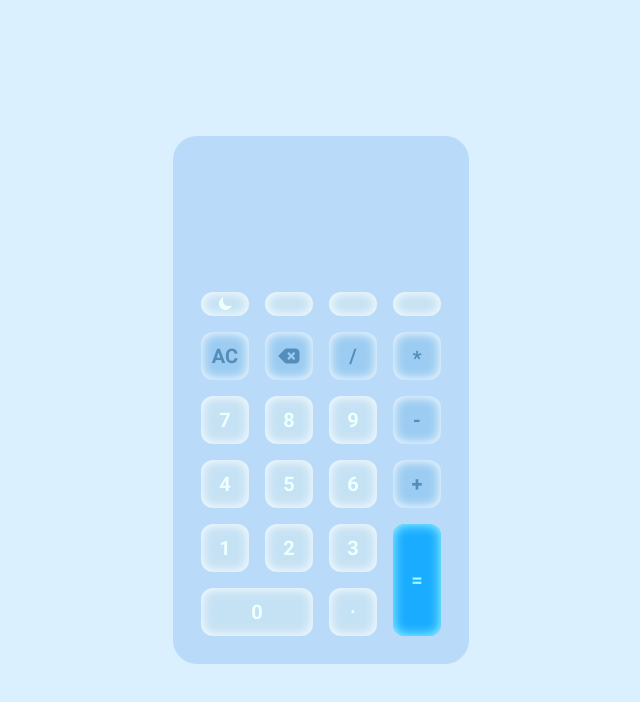
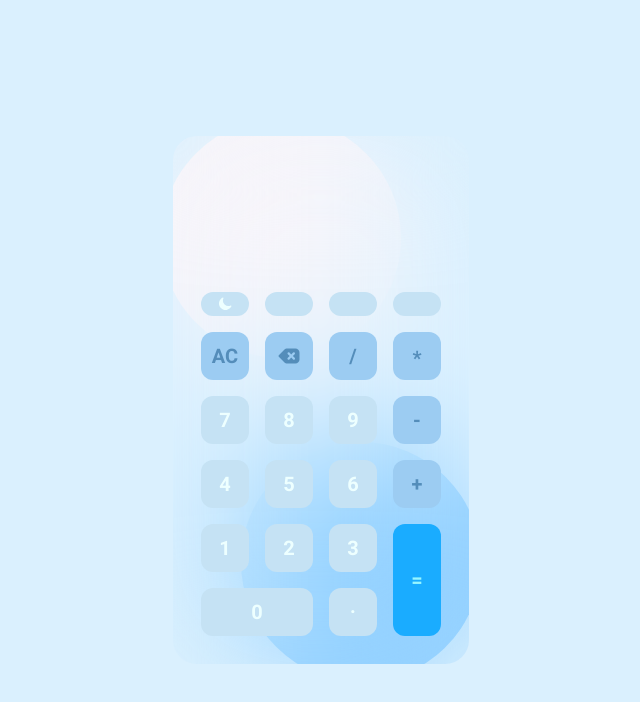
Before and after one commit to Nikkihosseini/Calculator, a website: page Public/index.html in a window 1280 px wide. Shown: the whole page, without its empty margins (319-959 px from the left). Drawn offline with Linux system fonts and the light colour scheme.

Commit message:
add styles3

```diff
--- a/Public/index.html
+++ b/Public/index.html
@@ -26,11 +26,14 @@
                <path d="M14.438 10.148c.19-.425-.321-.787-.748-.601A5.5 5.5 0 0 1 6.453 2.31c.186-.427-.176-.938-.6-.748a6.501 6.501 0 1 0 8.585 8.586Z" />
            </symbol>
        </svg>
-        <div class="circle flex flex-col bg-lightBlue-150 dark:bg-darkBlue-200 p-7 rounded-3xl backdrop-blur-xl">
+       <div class="relative overflow-hidden">
+           <div class="absolute bg-circle-100 dark:bg-circleDark-100 w-60 h-60 rounded-full top-[-18px] left-[-12px] -z-10"></div>
+           <div class="absolute bg-circle-200 dark:bg-circleDark-200 w-60 h-60 rounded-full bottom-[-18px] right-[-12px] -z-10"></div>
+           <div class="flex flex-col p-7 rounded-3xl backdrop-blur-3xl">
                <div class="h-32"></div>
                <div>
                    <div class="flex items-center gap-x-4 mb-4">
-                   <div class="toggleTheme flex items-center justify-center w-12 h-6 bg-lightBlue-250 dark:bg-darkBlue-300 rounded-xl cursor-pointer shadow-btnShadow hover:shadow-none">
+                       <div class="toggleTheme flex items-center justify-center w-12 h-6 bg-lightBlue-250 dark:bg-darkBlue-300 rounded-xl cursor-pointer hover:bg-lightBlue-600 dark:hover:bg-darkBlue-550">
                            <svg class="hidden dark:block w-4 h-4 text-lightBlue-200 dark:text-darkBlue-250">
                                <use href="#sun"></use>
                            </svg>
@@ -38,68 +41,69 @@
                                <use href="#moon"></use>
                            </svg>
                        </div>
-                   <div class="flex items-center justify-center w-12 h-6 bg-lightBlue-250 dark:bg-darkBlue-300 rounded-xl shadow-btnShadow"></div>
-                   <div class="flex items-center justify-center w-12 h-6 bg-lightBlue-250 dark:bg-darkBlue-300 rounded-xl shadow-btnShadow"></div>
-                   <div class="flex items-center justify-center w-12 h-6 bg-lightBlue-250 dark:bg-darkBlue-300 rounded-xl shadow-btnShadow"></div>
+                       <div class="flex items-center justify-center w-12 h-6 bg-lightBlue-250 dark:bg-darkBlue-300 rounded-xl hover:bg-lightBlue-600 dark:hover:bg-darkBlue-550 cursor-pointer"></div>
+                       <div class="flex items-center justify-center w-12 h-6 bg-lightBlue-250 dark:bg-darkBlue-300 rounded-xl hover:bg-lightBlue-600 dark:hover:bg-darkBlue-550 cursor-pointer"></div>
+                       <div class="flex items-center justify-center w-12 h-6 bg-lightBlue-250 dark:bg-darkBlue-300 rounded-xl hover:bg-lightBlue-600 dark:hover:bg-darkBlue-550 cursor-pointer"></div>
                    </div>
                    <div class="grid gap-4 grid-cols-4 grid-rows-5">
-                   <div class="flex items-center justify-center w-12 h-12 bg-lightBlue-300 dark:bg-darkBlue-350 rounded-xl shadow-btnShadow">
+                       <div class="flex items-center justify-center w-12 h-12 bg-lightBlue-300 dark:bg-darkBlue-350 rounded-xl hover:bg-lightBlue-650 dark:hover:bg-darkBlue-600 cursor-pointer">
                            <span class="text-lightBlue-350 dark:text-darkBlue-400">AC</span>
                        </div>
-                   <div class="flex items-center justify-center w-12 h-12 bg-lightBlue-300 dark:bg-darkBlue-350 rounded-xl shadow-btnShadow">
+                       <div class="flex items-center justify-center w-12 h-12 bg-lightBlue-300 dark:bg-darkBlue-350 rounded-xl hover:bg-lightBlue-650 dark:hover:bg-darkBlue-600 cursor-pointer">
                        <span class="text-lightBlue-350 dark:text-darkBlue-400">
                            <svg class="w-6 h-6">
                                <use href="#backspace"></use>
                            </svg>
                        </span>
                        </div>
-                   <div class="flex items-center justify-center w-12 h-12 bg-lightBlue-300 dark:bg-darkBlue-350 rounded-xl shadow-btnShadow">
+                       <div class="flex items-center justify-center w-12 h-12 bg-lightBlue-300 dark:bg-darkBlue-350 rounded-xl hover:bg-lightBlue-650 dark:hover:bg-darkBlue-600 cursor-pointer">
                            <span class="text-lightBlue-350 dark:text-darkBlue-400">/</span>
                        </div>
-                   <div class="flex items-center justify-center w-12 h-12  bg-lightBlue-300 dark:bg-darkBlue-350 rounded-xl shadow-btnShadow">
+                       <div class="flex items-center justify-center w-12 h-12  bg-lightBlue-300 dark:bg-darkBlue-350 rounded-xl hover:bg-lightBlue-650 dark:hover:bg-darkBlue-600 cursor-pointer">
                            <span class="text-lightBlue-350 dark:text-darkBlue-400 h-6">*</span>
                        </div>
-                   <div class="flex items-center justify-center w-12 h-12 bg-lightBlue-250 dark:bg-darkBlue-300 rounded-xl shadow-btnShadow">
+                       <div class="flex items-center justify-center w-12 h-12 bg-lightBlue-250 dark:bg-darkBlue-300 rounded-xl hover:bg-lightBlue-600 dark:hover:bg-darkBlue-550 cursor-pointer">
                            <span class="text-lightBlue-200 dark:text-darkBlue-250">7</span>
                        </div>
-                   <div class="flex items-center justify-center w-12 h-12 bg-lightBlue-250 dark:bg-darkBlue-300 rounded-xl shadow-btnShadow">
+                       <div class="flex items-center justify-center w-12 h-12 bg-lightBlue-250 dark:bg-darkBlue-300 rounded-xl hover:bg-lightBlue-600 dark:hover:bg-darkBlue-550 cursor-pointer">
                            <span class="text-lightBlue-200 dark:text-darkBlue-250">8</span>
                        </div>
-                   <div class="flex items-center justify-center w-12 h-12 bg-lightBlue-250 dark:bg-darkBlue-300 rounded-xl shadow-btnShadow">
+                       <div class="flex items-center justify-center w-12 h-12 bg-lightBlue-250 dark:bg-darkBlue-300 rounded-xl hover:bg-lightBlue-600 dark:hover:bg-darkBlue-550 cursor-pointer">
                            <span class="text-lightBlue-200 dark:text-darkBlue-250">9</span>
                        </div>
-                   <div class="flex items-center justify-center w-12 h-12 bg-lightBlue-300 dark:bg-darkBlue-350 rounded-xl shadow-btnShadow">
+                       <div class="flex items-center justify-center w-12 h-12 bg-lightBlue-300 dark:bg-darkBlue-350 rounded-xl hover:bg-lightBlue-650 dark:hover:bg-darkBlue-600 cursor-pointer">
                            <span class="text-lightBlue-350 dark:text-darkBlue-400">-</span>
                        </div>
-                   <div class="flex items-center justify-center w-12 h-12 bg-lightBlue-250 dark:bg-darkBlue-300 rounded-xl shadow-btnShadow">
+                       <div class="flex items-center justify-center w-12 h-12 bg-lightBlue-250 dark:bg-darkBlue-300 rounded-xl hover:bg-lightBlue-600 dark:hover:bg-darkBlue-550 cursor-pointer">
                            <span class="text-lightBlue-200 dark:text-darkBlue-250">4</span>
                        </div>
-                   <div class="flex items-center justify-center w-12 h-12 bg-lightBlue-250 dark:bg-darkBlue-300 rounded-xl shadow-btnShadow">
+                       <div class="flex items-center justify-center w-12 h-12 bg-lightBlue-250 dark:bg-darkBlue-300 rounded-xl hover:bg-lightBlue-600 dark:hover:bg-darkBlue-550 cursor-pointer">
                            <span class="text-lightBlue-200 dark:text-darkBlue-250">5</span>
                        </div>
-                   <div class="flex items-center justify-center w-12 h-12 bg-lightBlue-250 dark:bg-darkBlue-300 rounded-xl shadow-btnShadow">
+                       <div class="flex items-center justify-center w-12 h-12 bg-lightBlue-250 dark:bg-darkBlue-300 rounded-xl hover:bg-lightBlue-600 dark:hover:bg-darkBlue-550 cursor-pointer">
                            <span class="text-lightBlue-200 dark:text-darkBlue-250">6</span>
                        </div>
-                   <div class="flex items-center justify-center w-12 h-12 bg-lightBlue-300 dark:bg-darkBlue-350 rounded-xl shadow-btnShadow">
+                       <div class="flex items-center justify-center w-12 h-12 bg-lightBlue-300 dark:bg-darkBlue-350 rounded-xl hover:bg-lightBlue-650 dark:hover:bg-darkBlue-600 cursor-pointer">
                            <span class="text-lightBlue-350 dark:text-darkBlue-400">+</span>
                        </div>
-                   <div class="flex items-center justify-center w-12 h-12 bg-lightBlue-250 dark:bg-darkBlue-300 rounded-xl shadow-btnShadow">
+                       <div class="flex items-center justify-center w-12 h-12 bg-lightBlue-250 dark:bg-darkBlue-300 rounded-xl hover:bg-lightBlue-600 dark:hover:bg-darkBlue-550 cursor-pointer">
                            <span class="text-lightBlue-200 dark:text-darkBlue-250">1</span>
                        </div>
-                   <div class="flex items-center justify-center w-12 h-12 bg-lightBlue-250 dark:bg-darkBlue-300 rounded-xl shadow-btnShadow">
+                       <div class="flex items-center justify-center w-12 h-12 bg-lightBlue-250 dark:bg-darkBlue-300 rounded-xl hover:bg-lightBlue-600 dark:hover:bg-darkBlue-550 cursor-pointer">
                            <span class="text-lightBlue-200 dark:text-darkBlue-250">2</span>
                        </div>
-                   <div class="flex items-center justify-center w-12 h-12 bg-lightBlue-250 dark:bg-darkBlue-300 rounded-xl shadow-btnShadow">
+                       <div class="flex items-center justify-center w-12 h-12 bg-lightBlue-250 dark:bg-darkBlue-300 rounded-xl hover:bg-lightBlue-600 dark:hover:bg-darkBlue-550 cursor-pointer">
                            <span class="text-lightBlue-200 dark:text-darkBlue-250">3</span>
                        </div>
-                   <div class="flex items-center justify-center col-span-2 w-full h-full bg-lightBlue-250 dark:bg-darkBlue-300 rounded-xl shadow-btnShadow">
+                       <div class="flex items-center justify-center col-span-2 w-full h-full bg-lightBlue-250 dark:bg-darkBlue-300 rounded-xl hover:bg-lightBlue-600 dark:hover:bg-darkBlue-550 cursor-pointer">
                            <span class="text-lightBlue-200 dark:text-darkBlue-250">0</span>
                        </div>
-                   <div class="flex items-center justify-center w-12 h-12 bg-lightBlue-250 dark:bg-darkBlue-300 rounded-xl shadow-btnShadow">
+                       <div class="flex items-center justify-center w-12 h-12 bg-lightBlue-250 dark:bg-darkBlue-300 rounded-xl hover:bg-lightBlue-600 dark:hover:bg-darkBlue-550 cursor-pointer">
                            <span class="text-lightBlue-200 dark:text-darkBlue-250 h-10">.</span>
                        </div>
-                   <div class="flex items-center justify-center col-start-4 row-start-4 row-span-2 w-12 bg-lightBlue-400 dark:bg-darkBlue-450 rounded-xl shadow-equalShadow">
+                       <div class="flex items-center justify-center col-start-4 row-start-4 row-span-2 w-12 bg-lightBlue-400 dark:bg-darkBlue-450 rounded-xl hover:bg-lightBlue-700 dark:hover:bg-darkBlue-650 cursor-pointer">
                            <span class="text-lightBlue-450 dark:text-darkBlue-500">=</span>
+                       </div>
                    </div>
                </div>
            </div>
--- a/src/input.css
+++ b/src/input.css
@@ -11,3 +11,7 @@
         font-display: swap;
     }
 }
+
+@layer components{
+
+}
--- a/tailwind.config.js
+++ b/tailwind.config.js
@@ -12,7 +12,7 @@ export const theme = {
     colors: {
         "lightBlue":{
           100 : "#daf0fe",
-          150 : "#b9daf9",
+          150 : "#93d1ff",
           200 : '#edffff',
           250 : '#c5e2f4',
           300 : '#9cccf2',
@@ -21,6 +21,9 @@ export const theme = {
           450 : '#98f6ff',
           500 : '#408dc5',
           550 : '#263842',
+          600 : '#b1cddf',
+          650 : '#75bcf4',
+          700 : '#0099f1',
         },
         "darkBlue" : {
           100 : '#feffff',
@@ -32,13 +35,24 @@ export const theme = {
           400 : '#44a8ff',
           450 : '#238ef8',
           500 : '#8dd4ff',
+          550 : '#35465b',
+          600 : '#0277e4',
+          650 : '#0067cd',
         },
         'blue': {
           150 : '#5982a0'
         },
         'gray': {
           150 : '#788895'
-        }
+        },
+      'circle': {
+        100: '#f7f5fa',
+        200: '#93d1ff',
+      },
+      'circleDark': {
+          100: '#0e3e65',
+          200: '#1c4362',
+      },
     },
     container: {
       center: true,
@@ -54,10 +68,10 @@ export const theme = {
     'lg': '1024px',
     'xl': '1280px',
   },
-    boxShadow: {
-      "equalShadow": 'inset 0 0 11px 1px rgba(152,246,255,1)',
-      "btnShadow": "inset 0 0 11px 1px rgba(250,254,255,1)",
-    },
+    // boxShadow: {
+    //   "equalShadow": 'inset 0 0 11px 1px rgba(152,246,255,1)',
+    //   "btnShadow": "inset 0 0 11px 1px rgba(250,254,255,1)",
+    // },
 }
 };
 export const plugins = [
```
Also changed, not shown: Public/slyles/app.css. Lines whose indentation alone changed are shown as unchanged.
